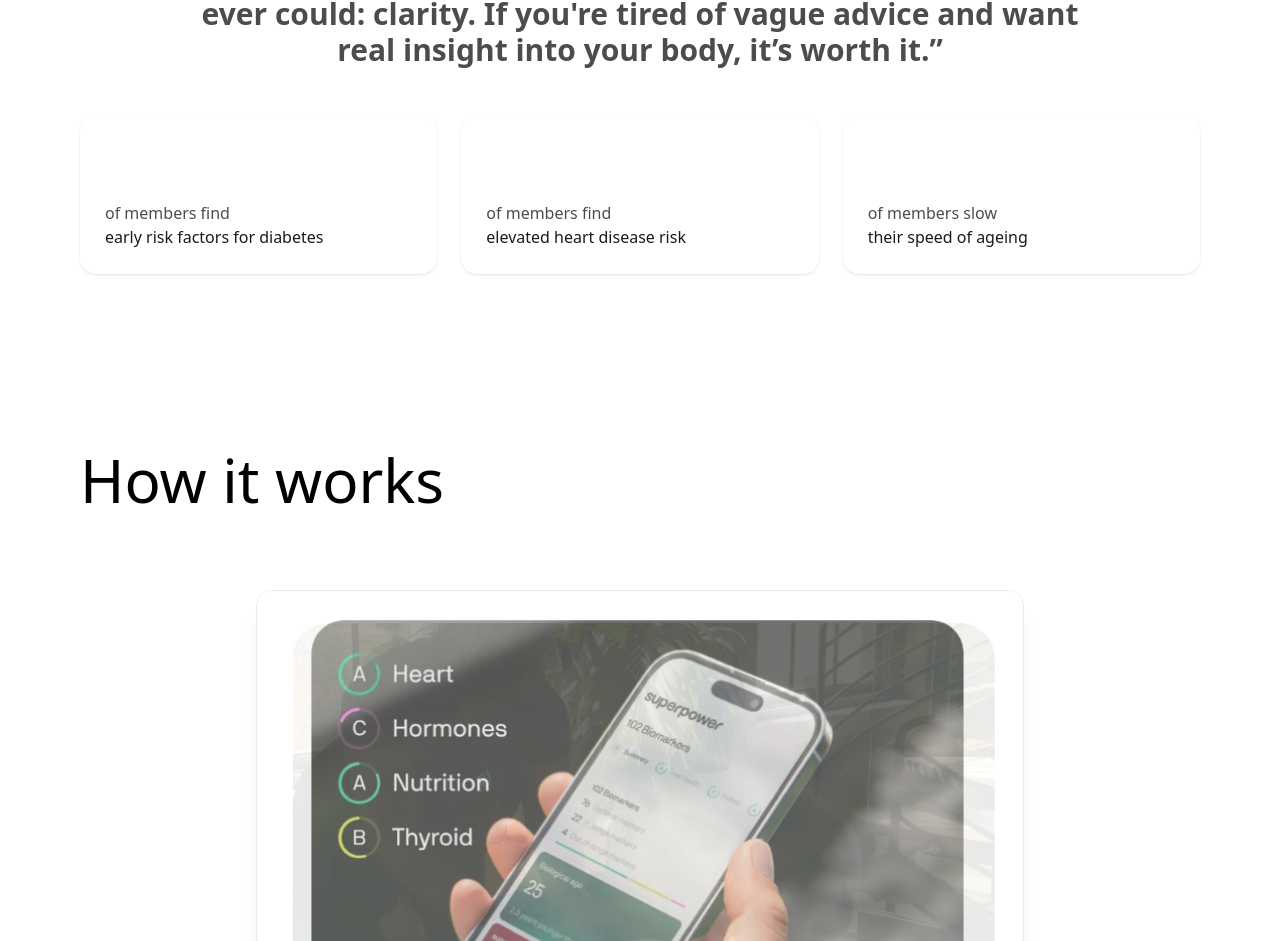
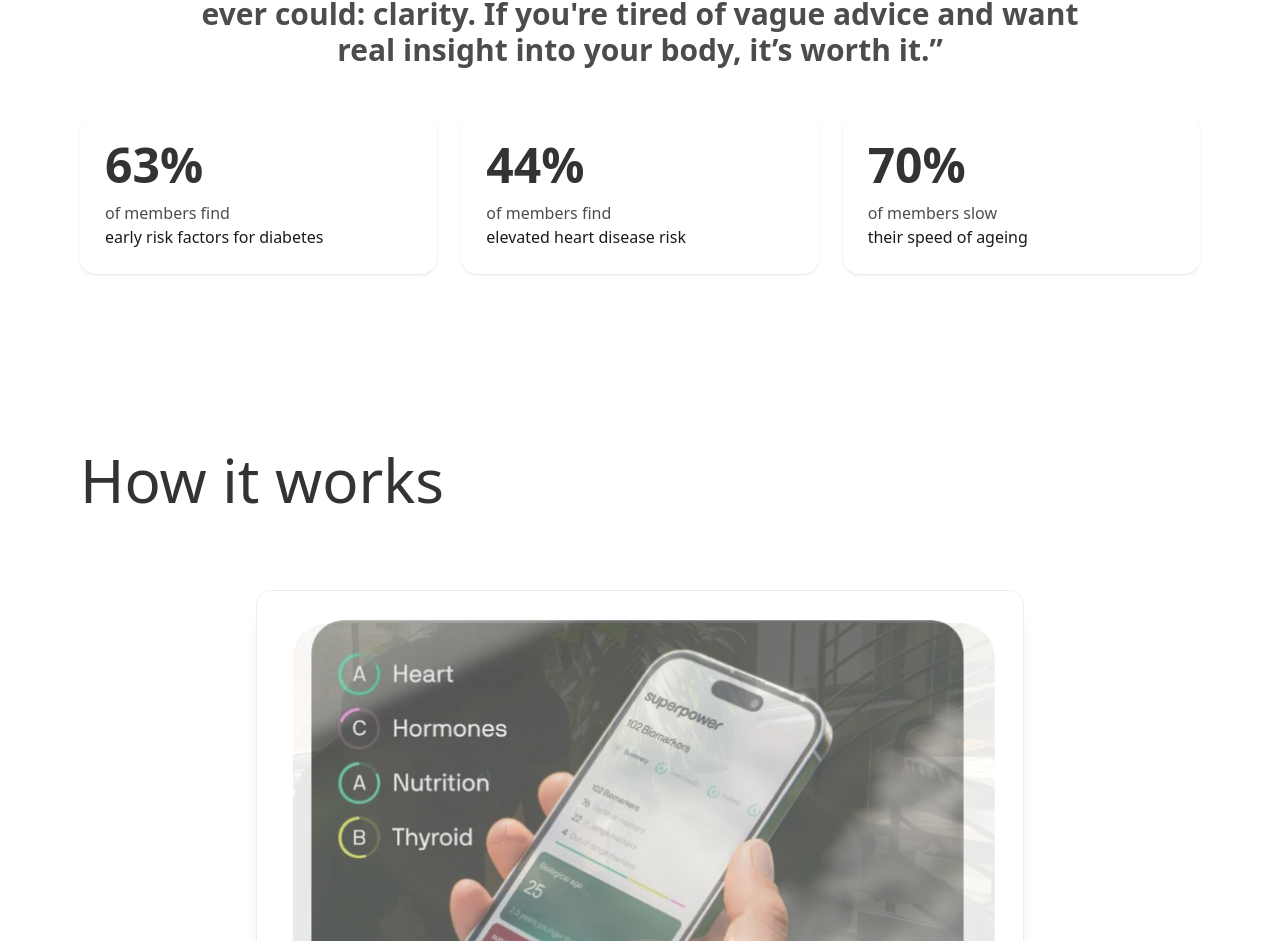
Before and after one commit to NolanDon/kloner, a Next.js app: page / in a window 1280 px wide. Shown: the part 2073-3014 px from the top of the page. Built offline with nearby package versions, Linux system fonts and the light colour scheme.

Commit message:
fix formatting

```diff
--- a/components/HowItWorks.tsx
+++ b/components/HowItWorks.tsx
@@ -81,7 +81,7 @@ export default function HowItWorks() {
     <section id="how" className="bg-white text-black">
       <div className="container-soft">
         <div className="py-14 py-20">
-          <h2 className="text-6xl mb-20 text-black">How it works</h2>
+          <h2 className="text-6xl mb-20 text-black/80">How it works</h2>
 
           {/* Tall scroll area with sticky content */}
           <div ref={containerRef} className="relative h-[220vh]">
--- a/components/StatsStrip.tsx
+++ b/components/StatsStrip.tsx
@@ -20,7 +20,7 @@ export default function StatsStrip() {
           {stats.map((s,i)=>(
             <SectionReveal key={i} delay={i*.05}>
               <div className="card p-6">
-                <div className="text-5xl font-bold">{s.value}</div>
+                <div className="text-5xl text-black/80 font-bold">{s.value}</div>
                 <div className="mt-3 text-black/70">{s.label}</div>
                 <div className="text-black/90 font-medium">{s.sub}</div>
               </div>
```
